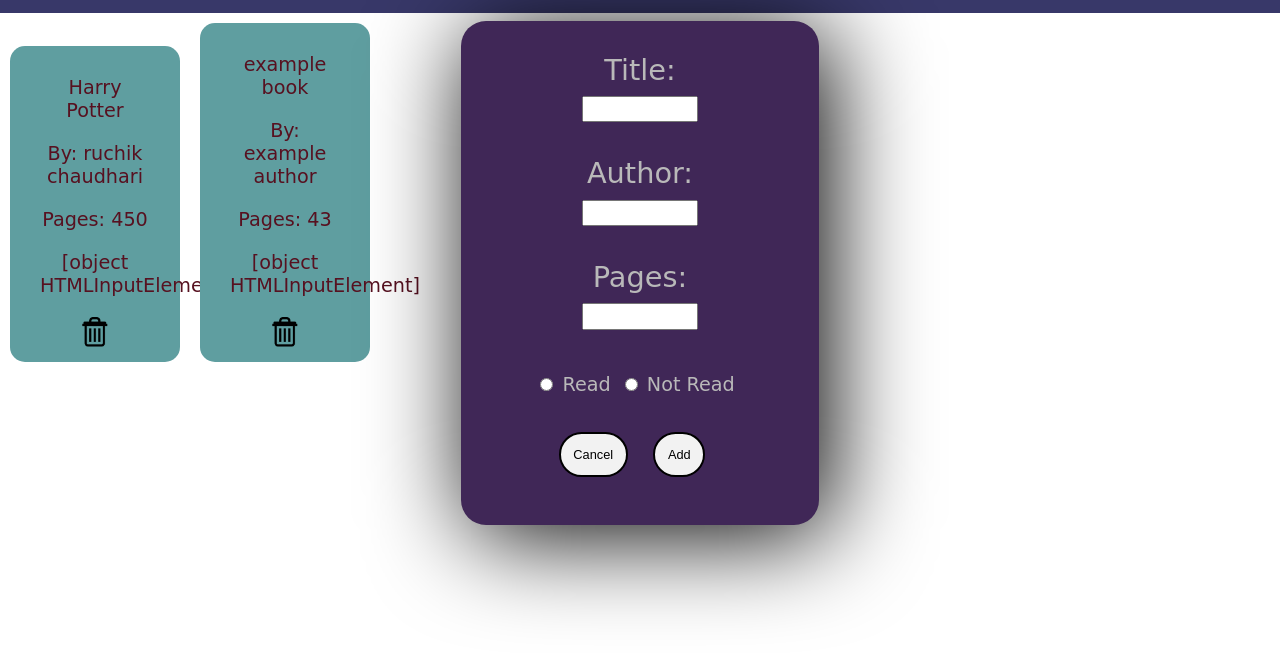
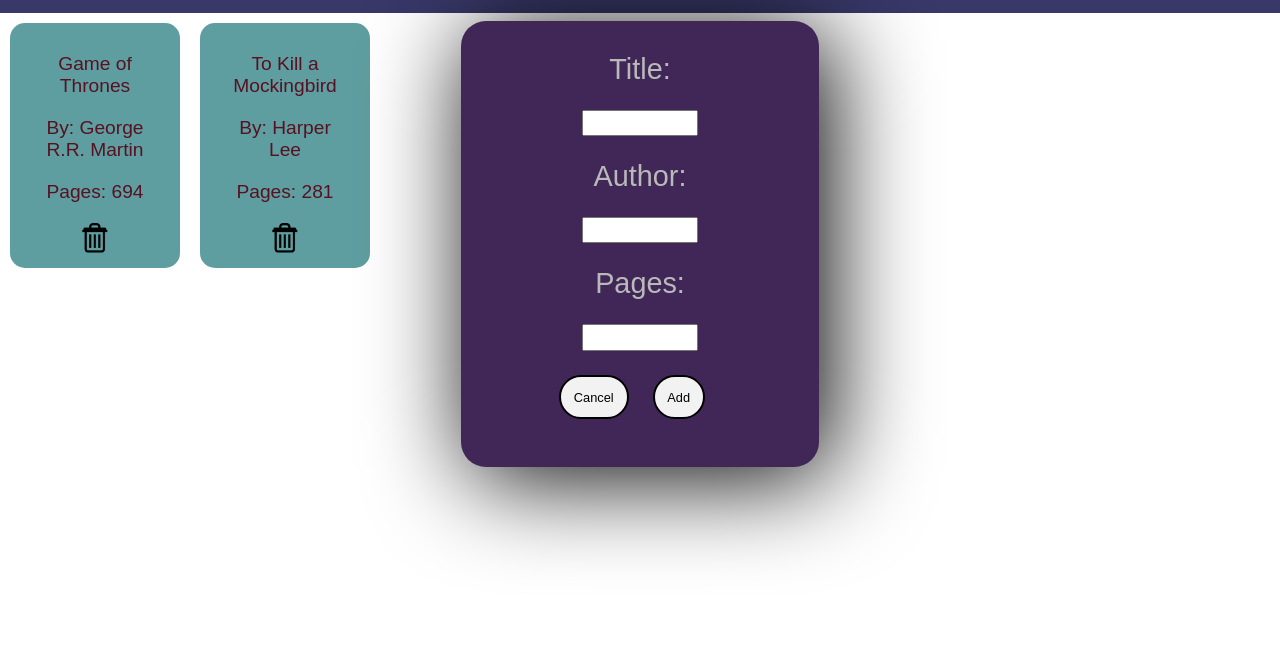
Before and after one commit to Ruchik03/Library, a plain HTML site: page index.html in a window 1280 px wide. Both pictures are taken after a click on the button "Add Book". Shown: the part 135-788 px from the top of the page. Drawn offline with Linux system fonts and the light colour scheme.

Commit message:
formatted the code and added cooments

```diff
--- a/css/style.css
+++ b/css/style.css
@@ -1,10 +1,7 @@
 *{
     padding: 0;
     margin: 0;
-}
-
-body{
-    font-family: cursive;
+    font-family: Arial, Helvetica, sans-serif;
 }
 
 header{
@@ -33,6 +30,7 @@ h1{
 .buttons:hover{
     transform: translateY(-2px);
 }
+
 .buttons:active{
     transform: translateY(2px);
 }
@@ -59,11 +57,7 @@ h1{
 #pages,#title,#author{
     width:7rem;
     height: 1.4rem;
-}
-
-#radioTxt{
-    font-size: 1.2rem;
-    margin-right: 0.3rem;
+    margin: 1.5rem 1.5rem;
 }
 
 .myBooks{
@@ -99,6 +93,10 @@ h1{
     transform: translateY(-3px);
 }
 
+.deleteIcon:focus,.buttons:focus{
+    outline: none;
+}
+
 .deleteIcon:active{
     transform: translateY(3px);
 
--- a/index.html
+++ b/index.html
@@ -1,51 +1,35 @@
 <!DOCTYPE html>
 <html lang="en">
+
    <head>
       <meta charset="UTF-8">
       <title>Library</title>
       <link rel="stylesheet"href="css/style.css">
    </head>
+
    <body>
-
       <!-- Header -->
       <header>
          <h1>My Library</h1>
          <button class="buttons"class="pressingEffect"type="button" id="addBook">Add Book</button>
       </header>
 
-
       <div id="myLibrary">
-
-
-
          <!--Modal-->
          <div id = 'modal'>
-
             <!--Modal Content-->
             <form class='modalContent'>
-
                <label for="title">Title:</label>
                <br>
                <input type="text" id="title">
-                <br>
                <br>
                <label for="author">Author:</label>
                <br>
                <input type="text" id="author">
                <br>
-                <br>
                <label for="pages">Pages:</label>
                <br>
-                <input type="text" id="pages">
-                <br>
-                <br>
-
-                <input type="radio"name="readOrNot" id="read" value="read">
-                <label id="radioTxt"for="read">Read</label>
-
-                <input type="radio"name="readOrNot" id="notRead" value="notRead">
-                <label id="radioTxt"for="notRead">Not Read</label>
-                <br>
+               <input type="number" id="pages">
                <br>
                <button class="buttons"id="cancel" type="button">Cancel</button>
                <button class="buttons" id="addBookM"type="button">Add</button>
@@ -53,7 +37,6 @@
          </div>
       </div>
 
-
       <script src="script/main.js"> </script>
    </body>
 </html>
--- a/script/main.js
+++ b/script/main.js
@@ -1,50 +1,50 @@
-//reference to buttons
+/**
+ * My library application lets the user store books with the title name,
+ * author and pages. All the stored books are displayed on the application with
+ * the book details a delete button with it, incase user wants to remove any books.
+ * NOTE: The application is not provided with any type of storage.
+ * Date: 08/10/2020
+ * @author Ruchik Chaudhari
+ */
+
+//reference to all the buttons
 const addBookbtn = document.querySelector('#addBook');
 const cancelbtn = document.querySelector('#cancel');
 const addbtn = document.querySelector('#addBookM');
-
-
 
 //reference to modal and my library
 const modal = document.querySelector('#modal');
 const myLibraryDiv = document.querySelector('#myLibrary');
 hideModal();
 
+//store all the books in an array
 let myLibrary = [];
 
 //create a Book object constructor
 class Book {
-    constructor(bookName, author, pages, read) {
+    constructor(bookName, author, pages) {
         this.bookName = bookName,
         this.author = author,
-        this.pages = pages,
-        this.read = read;
+        this.pages = pages
+        //this.read = read;
     }
 }
 
 //for show case create two books
+showcase();
+function showcase(){
+    let book = new Book('Game of Thrones','George R.R. Martin','694');
+    let book1 = new Book('To Kill a Mockingbird','Harper Lee','281');
+    myLibrary.push(book,book1);
 
-
-showcase();
-
-function showcase(){
-    let book = new Book('Harry Potter','ruchik chaudhari','450','true');
-    let book1 = new Book('example book','example author','43','read');
-    //let book2 = new Book('example book','example author','43','read');
-    myLibrary.push(book,book1);
     for(let i = 0; i < myLibrary.length;i++){
 
         displayMyLibrary(myLibrary[i],i);
     }
     updateDeletebtn();
-
 }
 
-//  let book3 = new Book('example book','example author','43','read');
-//  let book4 = new Book('example book','example author','43','read');
-//  let book5 = new Book('example book','example author','43','read');
-//  let book6 = new Book('example book','example author','43','read');
-
+//update the delete the
 function updateDeletebtn(){
 
     const deletebtn=document.querySelectorAll('.deleteIcon');
@@ -63,12 +63,11 @@ function updateDeletebtn(){
 addBookbtn.addEventListener('click', showModal);
 
 
-//User interacts with the modal
-
+//User interaction with the modal
 //user enters cancel button-->hide the modal
 cancelbtn.addEventListener('click', hideModal);
 
-//user enter add button--> add the book to my libary array
+//user enters add button--> add the book to my libary array
 addbtn.addEventListener('click', addBookToMyLibrary);
 
 
@@ -76,40 +75,46 @@ addbtn.addEventListener('click', addBookToMyLibrary);
 
 
 
-
+/**
+ * The function gets the information from the user and
+ * creates a new book object from that information.
+ * The object is then pushed to the array and other
+ * functions are called to update the UI.
+ */
 function addBookToMyLibrary(){
 
     let title = '', author = '', pages = '', read = '';
 
-    //get the complete information from the user
+    //get the information from the user
     title = document.getElementById('title').value;
     author = document.getElementById('author').value;
     pages = document.getElementById('pages').value;
-    read = document.getElementById('radioTxt').value;
 
-    let addBook = new Book (title, author, pages, 'literalRead');
-    console.log(addBook);
-    //add the book to my library array
+    let addBook = new Book (title, author, pages);
     myLibrary.push(addBook);
     hideModal();
+
     displayMyLibrary(addBook,myLibrary.length-1);
     updateDeletebtn();
 
 }
 
+/**
+ * The function creates a new div element and it's child
+ * elements and together they represent the book with
+ * its inforamtion.
+ * @param {*} newBook
+ * @param {*} id
+ */
 function displayMyLibrary(newBook,id){
 
 
+        //create a div element--> This is the parent element
+        //which holds all the other elements
+        let myBookDiv = document.createElement('div');
 
-    //get each object in the array
-
-
-        //get the data of each object
-
-
-        //create a div element
-        let myBookDiv = document.createElement('div');
-       // let idName = 'book '+myLibrary.length-1;
+        //set it's id --> The id is always the very last index
+        //of the my library array.
         myBookDiv.setAttribute('id',id);
         myBookDiv.classList.add('myBooks');
 
@@ -118,64 +123,65 @@ function displayMyLibrary(newBook,id){
         let spanTitle = document.createElement('span');
         let spanAuthor = document.createElement('span');
         let spanPages = document.createElement('span');
-        let spanRead = document.createElement('span');
+        //add a delete button
         let btnDelete = document.createElement('BUTTON');
-
         btnDelete.classList.add('deleteIcon');
 
-
+        //give value to all the elements
         spanTitle.innerHTML = newBook.bookName;
         spanAuthor.innerHTML = 'By: '+ newBook.author;
         spanPages.innerHTML = 'Pages: '+newBook.pages;
-        spanRead.innerHTML = read;
         btnDelete.innerHTML = '<img src="images/deleteIcon.png">';
 
-
-
-
-        //add the elements to their parent elements
+        //add all the elements to their parent element
         myBookDiv.appendChild(spanTitle);
         myBookDiv.appendChild(spanAuthor);
         myBookDiv.appendChild(spanPages);
-        myBookDiv.appendChild(spanRead);
         myBookDiv.appendChild(btnDelete);
-
         myLibraryDiv.appendChild(myBookDiv);
 
 
 }
+
+/**
+ * Removes the book from the application
+ * @param {*} divId
+ */
 function displayRemoveBook(divId){
 
     myLibraryDiv.removeChild(document.getElementById(divId));
 
 }
+
+
+/**
+ * Deletes the specific book from the array and the application
+ * @param {*} event
+ */
 function deleteBook(event){
 
    //get the #id of the div which represent the book
-   let divId = event.target.parentNode.parentNode.id;
-
-   //all the id's are in format 'book [index]'
-   //get the index by getting the end of the id --> 'book 10' --> '10'
-
+    let divId = event.target.parentNode.parentNode.id;
     myLibrary.splice(divId,1);
     displayRemoveBook(divId);
-    //alert(myLibrary.length);
 }
 
 
 
 
 
-
-
+/**
+ * Hides the modal
+ */
 function hideModal(){
     modal.style.display = 'none';
     addBookbtn.disabled = false
 }
+/**
+ * Shows the modal
+ */
 function showModal(){
     modal.style.display = 'block';
     addBookbtn.disabled = true;
    // myLibraryDiv.style.display='none';
 }
-
-//myLibraryDiv.style.display='block';
```
Also changed, not shown: css/reset.css (deleted), images/output.png (added). Lines whose indentation alone changed are shown as unchanged.
